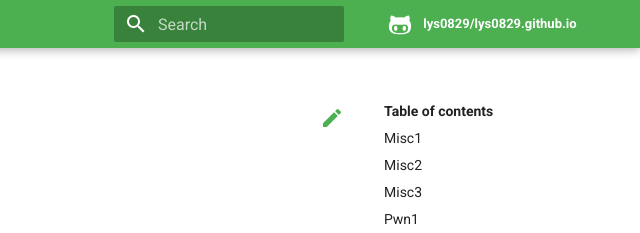
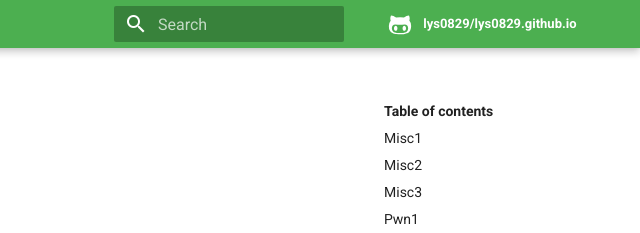
Before and after one commit to lys0829/lys0829.github.io, a plain HTML site: page CTFWriteUp/2018/AIS3/pre-exam/index.html in a window 1280 px wide. Shown: the top 233 px of the page, 640-1280 px from the left. Drawn offline with Linux system fonts and the light colour scheme; no server answers.

Commit message:
Remove broken link

```diff
--- a/CTFWriteUp/2018/AIS3/pre-exam/index.html
+++ b/CTFWriteUp/2018/AIS3/pre-exam/index.html
@@ -570,9 +570,6 @@
 
           <div class="md-content">
             <article class="md-content__inner md-typeset">
-
-
-                  <a href="https://github.com/lys0829/lys0829.github.io/edit/master/docs/CTFWriteUp/2018/AIS3/pre-exam.md" title="Edit this page" class="md-icon md-content__icon">&#xE3C9;</a>
 
 
                 <h1 id="ais3-pre-exam-2018">AIS3 Pre-exam 2018</h1>
```
